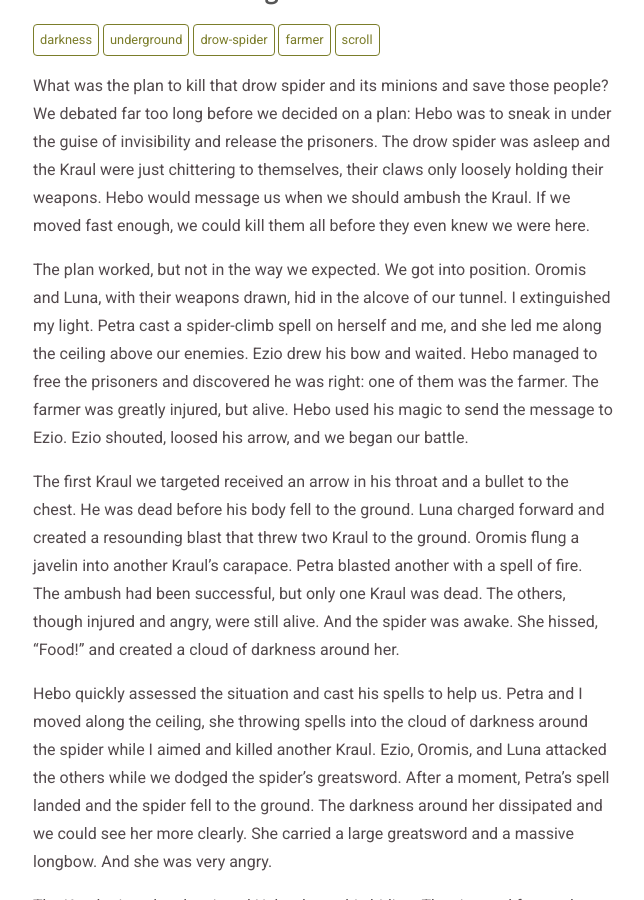
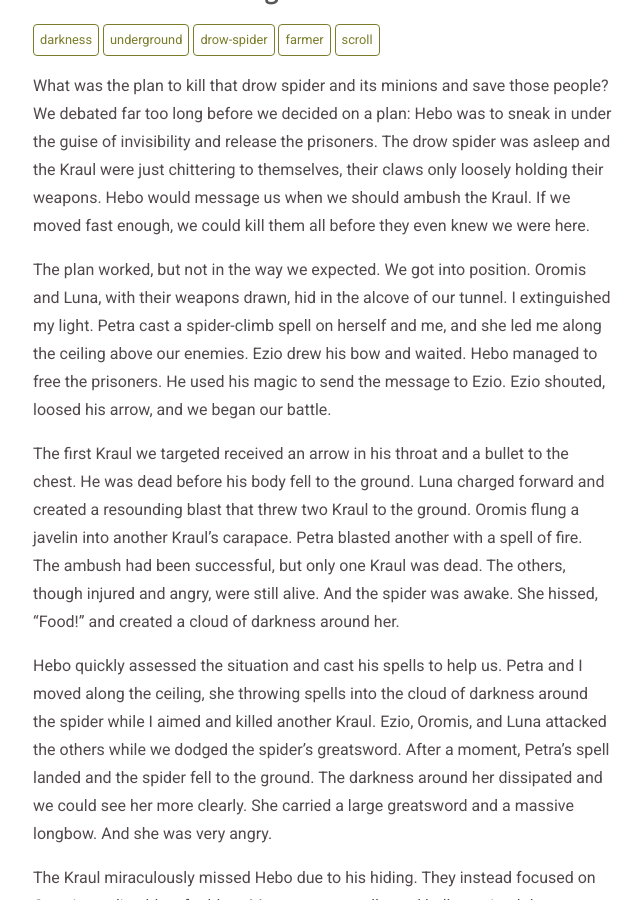
Before and after one commit to clblamires/ninesjournal, a Jekyll site: the page built from _posts/2019-03-16-the-battle-underground.md, in a window 1280 px wide and 900 px high, scrolled down 361 px. Shown: the whole window, without its empty margins (317-961 px from the left). Built offline with Jekyll 4.4.1, drawn with Linux system fonts in a browser that asks for light colours.

Commit message:
story fix

```diff
--- a/_posts/2019-03-16-the-battle-underground.md
+++ b/_posts/2019-03-16-the-battle-underground.md
@@ -7,7 +7,7 @@ tags: darkness underground drow-spider farmer scroll
 
 What was the plan to kill that drow spider and its minions and save those people? We debated far too long before we decided on a plan: Hebo was to sneak in under the guise of invisibility and release the prisoners. The drow spider was asleep and the Kraul were just chittering to themselves, their claws only loosely holding their weapons. Hebo would message us when we should ambush the Kraul. If we moved fast enough, we could kill them all before they even knew we were here.
 
-The plan worked, but not in the way we expected. We got into position. Oromis and Luna, with their weapons drawn, hid in the alcove of our tunnel. I extinguished my light. Petra cast a spider-climb spell on herself and me, and she led me along the ceiling above our enemies. Ezio drew his bow and waited. Hebo managed to free the prisoners and discovered he was right: one of them was the farmer. The farmer was greatly injured, but alive. Hebo used his magic to send the message to Ezio. Ezio shouted, loosed his arrow, and we began our battle.
+The plan worked, but not in the way we expected. We got into position. Oromis and Luna, with their weapons drawn, hid in the alcove of our tunnel. I extinguished my light. Petra cast a spider-climb spell on herself and me, and she led me along the ceiling above our enemies. Ezio drew his bow and waited. Hebo managed to free the prisoners. He used his magic to send the message to Ezio. Ezio shouted, loosed his arrow, and we began our battle.
 
 The first Kraul we targeted received an arrow in his throat and a bullet to the chest. He was dead before his body fell to the ground. Luna charged forward and created a resounding blast that threw two Kraul to the ground. Oromis flung a javelin into another Kraul's carapace. Petra blasted another with a spell of fire. The ambush had been successful, but only one Kraul was dead. The others, though injured and angry, were still alive. And the spider was awake. She hissed, "Food!" and created a cloud of darkness around her.
 
```
Also changed, not shown: _posts/2019-03-02-dark-tunnels-and-darker-enemies.md (+1 -1 lines).
